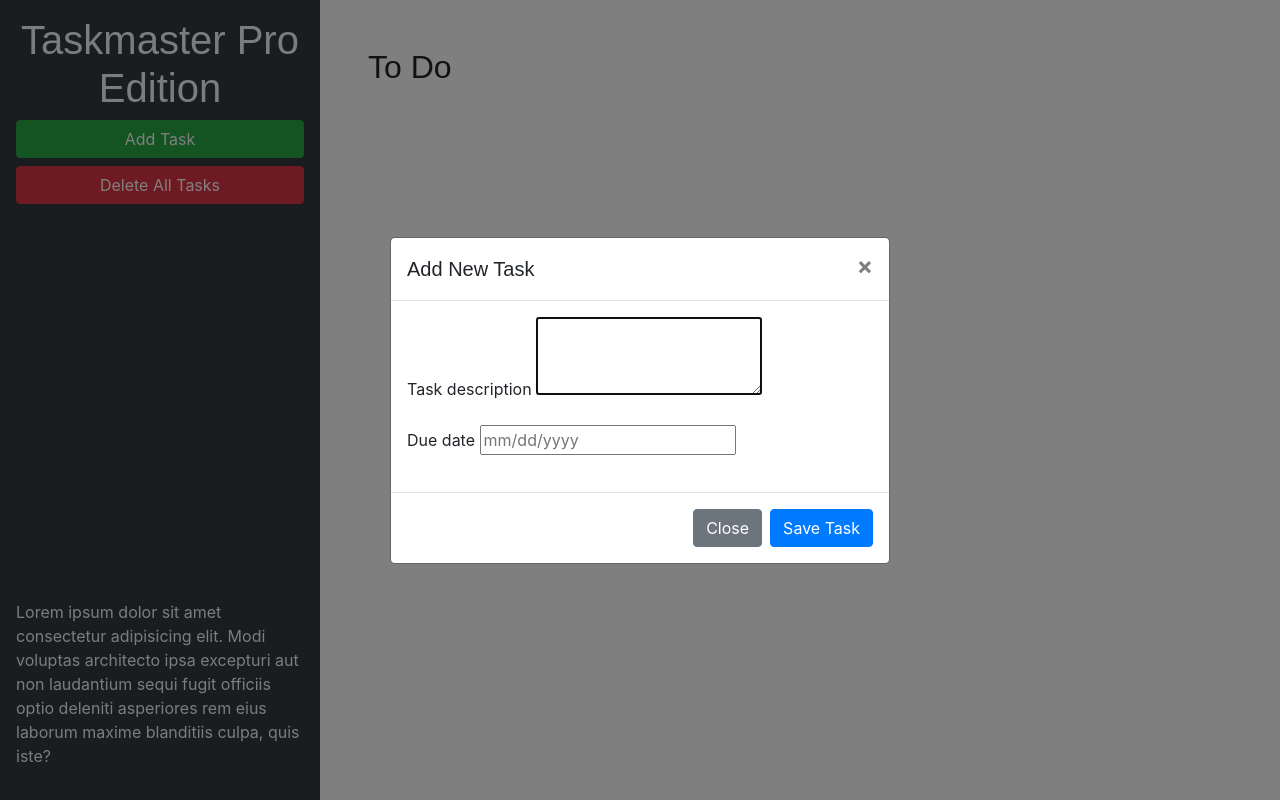
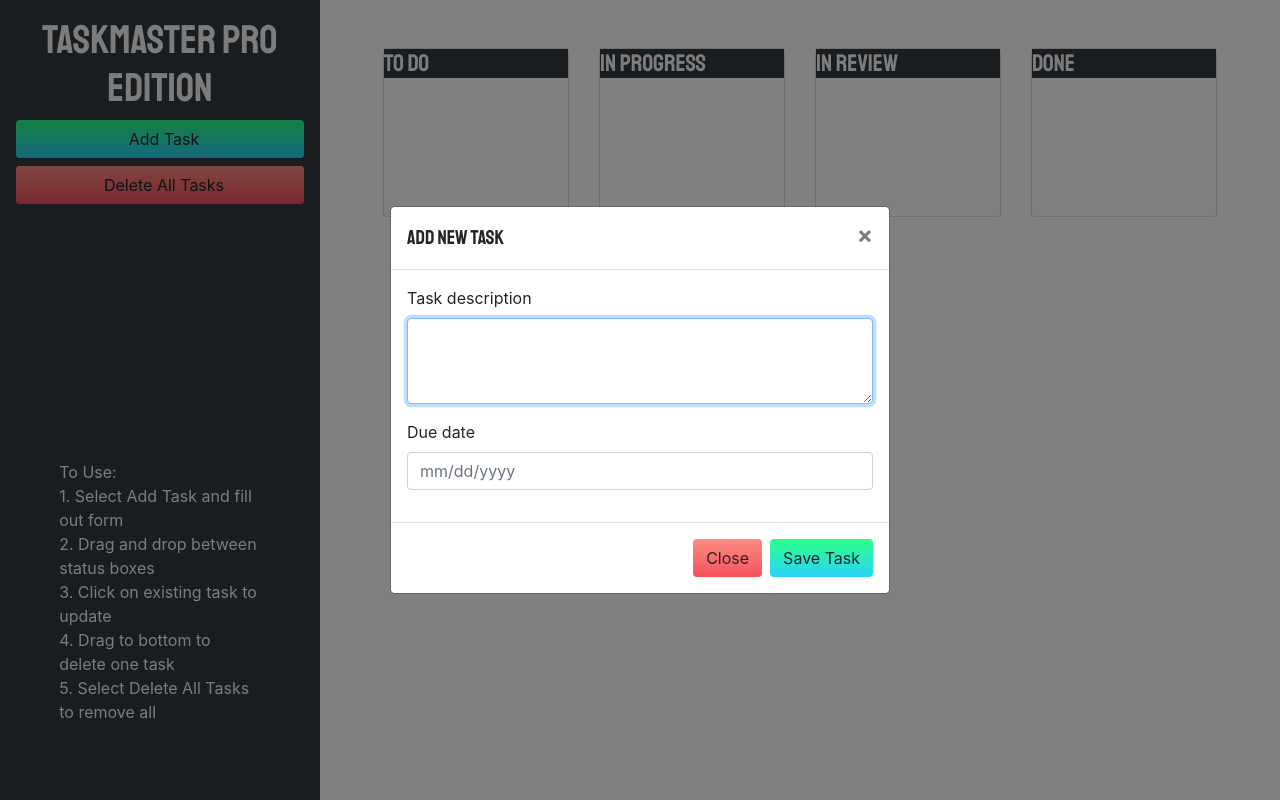
Before and after one commit to Ahmed25526/Taskmaster-Pro, a plain HTML site: page index.html in a window 1280 px wide. Both pictures are taken after a click on the button "Add Task". Drawn offline with nearby package versions, Linux system fonts and the light colour scheme; a web font is replaced by a local one.

Commit message:
Update index.html

```diff
--- a/index.html
+++ b/index.html
@@ -6,6 +6,10 @@
   <meta name="viewport" content="width=device-width, initial-scale=1.0">
   <meta http-equiv="X-UA-Compatible" content="ie=edge">
   <link rel="stylesheet" href="https://cdnjs.cloudflare.com/ajax/libs/twitter-bootstrap/4.3.1/css/bootstrap.min.css">
+  <link rel="stylesheet" href="https://cdnjs.cloudflare.com/ajax/libs/jqueryui/1.12.1/themes/base/jquery-ui.min.css">
+  <link rel="preconnect" href="https://fonts.gstatic.com">
+  <link href="https://fonts.googleapis.com/css2?family=Open+Sans:wght@400;700&family=Staatliches&display=swap" rel="stylesheet">
+  <link rel="stylesheet" href="https://cdnjs.cloudflare.com/ajax/libs/open-iconic/1.1.1/font/css/open-iconic-bootstrap.min.css" />
   <link rel="stylesheet" href="./assets/css/style.css" />
   <title>Taskmaster Pro</title>
 </head>
@@ -13,19 +17,71 @@
 <body>
 
   <div class="row min-vh-100 no-gutters">
-    <header class="col-12 col-lg-3 bg-dark text-light d-flex flex-column p-4 p-lg-3">
-      <h1 class="text-center">Taskmaster Pro Edition</h1>
-      <button id="create-task" class="btn btn-block btn-success" data-toggle="modal" data-target="#task-form-modal">Add
-        Task</button>
-      <button id="remove-tasks" class="btn btn-block btn-danger">Delete All Tasks</button>
-      <p class="mt-auto">Lorem ipsum dolor sit amet consectetur adipisicing elit. Modi voluptas architecto ipsa excepturi aut non
-        laudantium sequi fugit officiis optio deleniti asperiores rem eius laborum maxime blanditiis culpa, quis iste?
+    <header class="col-12 col-lg-3 bg-dark text-light sticky-top d-flex flex-column p-4 p-lg-3">
+      <h1 class="text-center">
+        <span class="oi oi-task d-inline d-lg-none"></span>
+        Taskmaster Pro Edition
+      </h1>
+      <button id="create-task" class="btn btn-block btn-add" data-toggle="modal" data-target="#task-form-modal">
+        <span class="oi oi-plus mr-2"></span>Add Task
+      </button>
+      <button id="remove-tasks" class="btn btn-block btn-delete">
+        <span class="oi oi-trash mr-2"></span>Delete All Tasks
+      </button>
+      <span class="oi oi-task display-1 text-center mb-2 d-none d-lg-block mt-auto"></span>
+      <p class="d-none d-lg-block" id="instructions">
+        To Use:<br />
+        1. Select Add Task and fill out form<br />
+        2. Drag and drop between status boxes<br />
+        3. Click on existing task to update<br />
+        4. Drag to bottom to delete one task<br />
+        5. Select Delete All Tasks to remove all
       </p>
     </header>
-    <main class="col-12 col-lg-9">
-      <div class="m-5">
-        <h2>To Do</h2>
-        <ul id="list-toDo" class="list-group"> </ul>
+    <main class="col-12 col-lg-9 d-flex flex-column">
+      <div class="m-5 row justify-content-around">
+        <!-- "To Do" -->
+        <div class="col-12 col-md-6 col-xl-3 mb-3">
+          <div class="card">
+            <h4 class="card-reader bg-dark text-light">
+              To Do
+            </h4>
+            <ul id="list-toDo" class="list-group list-group-flush"></ul>
+          </div>
+        </div>
+        <!-- "In Progress" -->
+        <div class="col-12 col-md-6 col-xl-3 mb-3">
+          <div class="card">
+            <h4 class="card-reader bg-dark text-light">
+              In Progress
+            </h4>
+            <ul id="list-inProgress" class="list-group list-group-flush"></ul>
+          </div>
+        </div>
+        <!-- "In Review" -->
+        <div class="col-12 col-md-6 col-xl-3 mb-3">
+          <div class="card">
+            <h4 class="card-reader bg-dark text-light">
+              In Review
+            </h4>
+            <ul id="list-inReview" class="list-group list-group-flush"></ul>
+          </div>
+        </div>
+        <!-- "Done" -->
+        <div class="col-12 col-md-6 col-xl-3 mb-3">
+          <div class="card">
+            <h4 class="card-reader bg-dark text-light">
+              Done
+            </h4>
+            <ul id="list-done" class="list-group list-group-flush"></ul>
+          </div>
+        </div>
+      </div>
+      <!-- Trash Bin -->
+      <div class="mt-auto overflow-hidden" id="trash">
+        <div class="w-100 p-3 text-center bottom-trash">
+          <span class="oi oi-trash"></span>Drop Here to Remove.
+        </div>
       </div>
     </main>
   </div>
@@ -45,25 +101,28 @@
           <form>
             <div class="form-group">
               <label for="modalTaskDescription">Task description</label>
-              <textarea id="modalTaskDescription" rows="3"></textarea>
+              <textarea id="modalTaskDescription" rows="3" class="form-control"></textarea>
             </div>
             <div class="form-group">
               <label for="modalDueDate">Due date</label>
-              <input type="text" id="modalDueDate" placeholder="mm/dd/yyyy" autocomplete="off" />
+              <input type="text" class="form-control" id="modalDueDate" placeholder="mm/dd/yyyy" autocomplete="off" />
             </div>
           </form>
         </div>
         <div class="modal-footer">
-          <button type="button" class="btn btn-secondary" data-dismiss="modal">Close</button>
-          <button type="button" class="btn btn-primary">Save Task</button>
+          <button type="button" class="btn btn-close" data-dismiss="modal">Close</button>
+          <button type="button" class="btn btn-save">Save Task</button>
         </div>
       </div>
     </div>
   </div>
 
   <script src="https://cdnjs.cloudflare.com/ajax/libs/jquery/3.4.1/jquery.min.js"></script>
+  <script src="https://cdnjs.cloudflare.com/ajax/libs/jqueryui/1.12.1/jquery-ui.min.js"></script>
+  <script src="https://cdnjs.cloudflare.com/ajax/libs/jqueryui-touch-punch/0.2.3/jquery.ui.touch-punch.min.js"></script>
   <script src="https://cdnjs.cloudflare.com/ajax/libs/popper.js/1.15.0/umd/popper.min.js"></script>
   <script src="https://cdnjs.cloudflare.com/ajax/libs/twitter-bootstrap/4.3.1/js/bootstrap.min.js"></script>
+  <script src="https://cdnjs.cloudflare.com/ajax/libs/moment.js/2.24.0/moment.min.js"></script>
   <script src="./assets/js/script.js"></script>
 </body>
 
```
